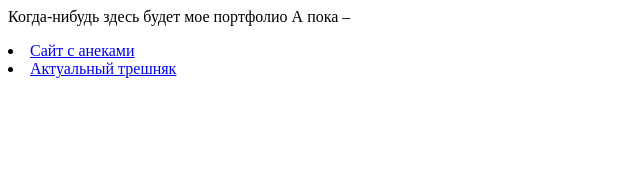
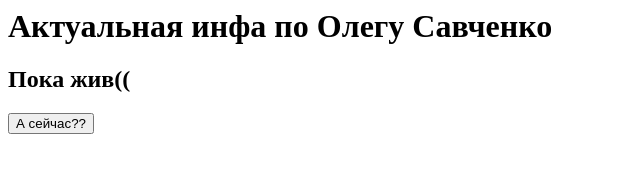
Before and after one commit to denis5417/denis5417.github.io, a plain HTML site: page index.html in a window 1280 px wide. Shown: the whole page, without its empty margins (0-640 px from the left). Drawn offline with Linux system fonts and the light colour scheme.

Commit message:
Update index.html

```diff
--- a/index.html
+++ b/index.html
@@ -1,6 +1,4 @@
-Когда-нибудь здесь будет мое портфолио
-А пока –
-<p>
-  <li><a href="https://denis5417.github.io/20_mood/">Сайт с анеками</a></li>
-  <li><a href="https://denis5417.github.io/crispy-broccoli/index.html">Актуальный трешняк</a></li>
-</p>
+<h1>Актуальная инфа по Олегу Савченко</h1>
+<h2>Пока жив((</h2>
+<form action="java script:document.location.reload()">
+<input type="submit" value="А сейчас??"></form>
```
